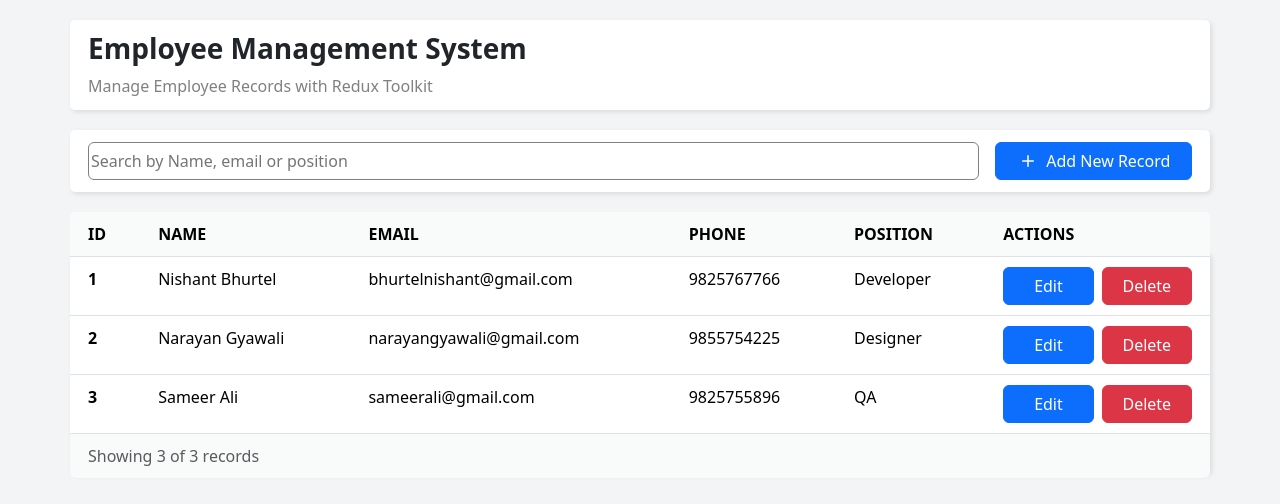
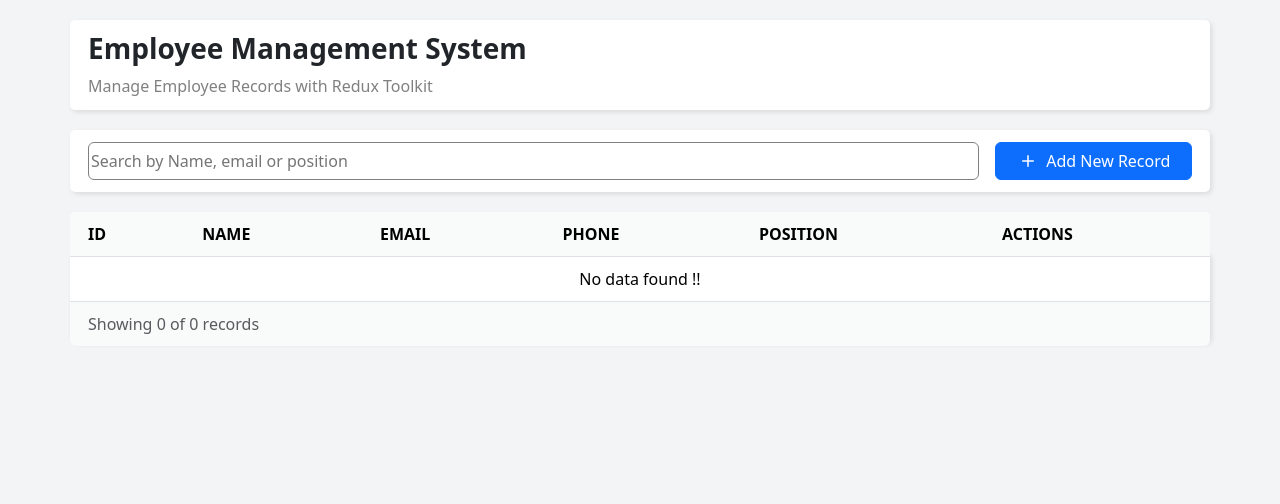
Before and after one commit to Nishant2056/Employee-Management-System, a React (Vite) app: page / in a window 1280 px wide. Shown: the top 504 px of the page. Built offline with nearby package versions, Linux system fonts and the light colour scheme.

Commit message:
form validation added

```diff
--- a/src/App.jsx
+++ b/src/App.jsx
@@ -9,27 +9,30 @@ import { useState } from "react";
 
 function App() {
   const [employees, setEmployees] = useState([
-    {
-      name: "Nishant Bhurtel",
-      email: "bhurtelnishant@gmail.com",
-      phone: "9825767766",
-      position: "Developer",
-    },
-    {
-      name: "Narayan Gyawali",
-      email: "narayangyawali@gmail.com",
-      phone: "9855754225",
-      position: "Designer",
-    },
-    {
-      name: "Sameer Ali",
-      email: "sameerali@gmail.com",
-      phone: "9825755896",
-      position: "QA",
-    },
+    // {
+    //   name: "Nishant Bhurtel",
+    //   email: "bhurtelnishant@gmail.com",
+    //   phone: "9825767766",
+    //   position: "Developer",
+    // },
+    // {
+    //   name: "Narayan Gyawali",
+    //   email: "narayangyawali@gmail.com",
+    //   phone: "9855754225",
+    //   position: "Designer",
+    // },
+    // {
+    //   name: "Sameer Ali",
+    //   email: "sameerali@gmail.com",
+    //   phone: "9825755896",
+    //   position: "QA",
+    // },
   ]);
 
   const handleAddRecord = (newRecord) => {
+    if (!newRecord.name || !newRecord.email || !newRecord.phone) {
+      return;
+    }
     const updatedEmployees = [...employees, newRecord];
     setEmployees(updatedEmployees);
   };
--- a/src/components/SearchBar/SearchBar.jsx
+++ b/src/components/SearchBar/SearchBar.jsx
@@ -103,7 +103,11 @@ const SearchBar = ({ handleAddRecord }) => {
                   />
                 </div>
                 <div className="modal-footer d-flex justify-content-around">
-                  <button className="btn btn-secondary" data-bs-dismiss="modal">
+                  <button
+                    type="button"
+                    className="btn btn-secondary"
+                    data-bs-dismiss="modal"
+                  >
                     Cancel
                   </button>
                   <button className="btn btn-primary">Register</button>
```
